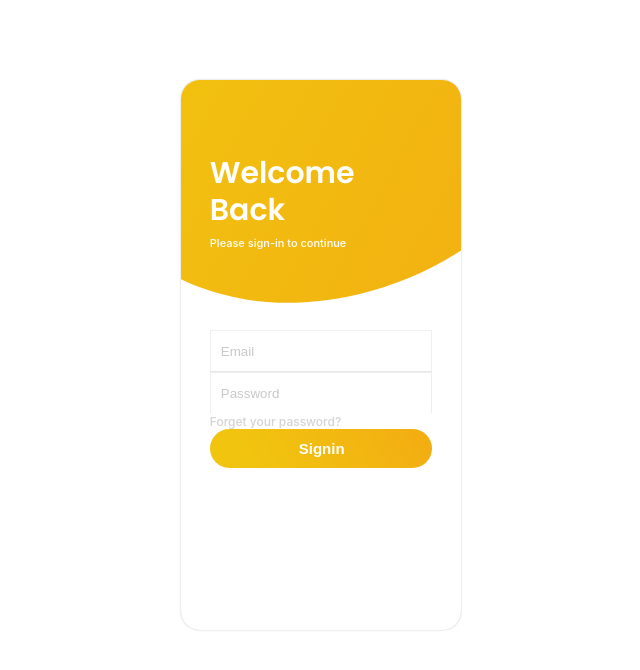
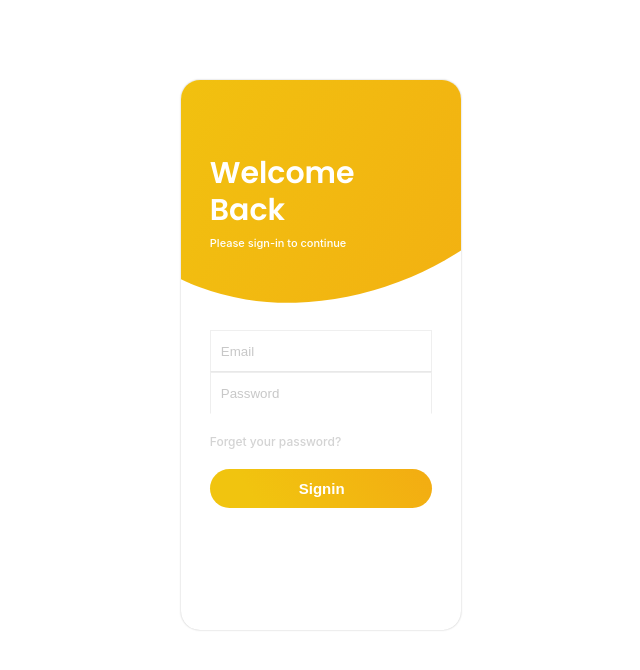
Before and after one commit to BrandedNomad/Login-Form-A, a React (Create React App) app: page / in a window 1280 px wide. Shown: the top 670 px of the page, without its empty margins (319-959 px from the left). Built offline with nearby package versions, Linux system fonts and the light colour scheme.

Commit message:
feat: add Marginer to loginForm

```diff
--- a/src/components/Marginer/Marginer.js
+++ b/src/components/Marginer/Marginer.js
@@ -0,0 +1,12 @@
+import React from 'react';
+
+
+function Marginer(props){
+    return (
+        <div style={{height:props.height,width:100}}>
+
+        </div>
+    )
+}
+
+export default Marginer;
--- a/src/components/loginBox/loginForm.js
+++ b/src/components/loginBox/loginForm.js
@@ -1,13 +1,15 @@
 import React from 'react';
 import {BoxContainer, FormContainer, Input, MutedLink, SubmitButton} from "./common";
-
+import Marginer from "../Marginer/Marginer";
 function LoginForm(props){
     return (
         <BoxContainer>
             <FormContainer>
                 <Input type='email' placeholder='Email'/>
                 <Input type='email' placeholder='Password'/>
+                <Marginer height={20}/>
                 <MutedLink href='#'>Forget your password?</MutedLink>
+                <Marginer height={20}/>
                 <SubmitButton type='submit'>Signin</SubmitButton>
             </FormContainer>
         </BoxContainer>
```
